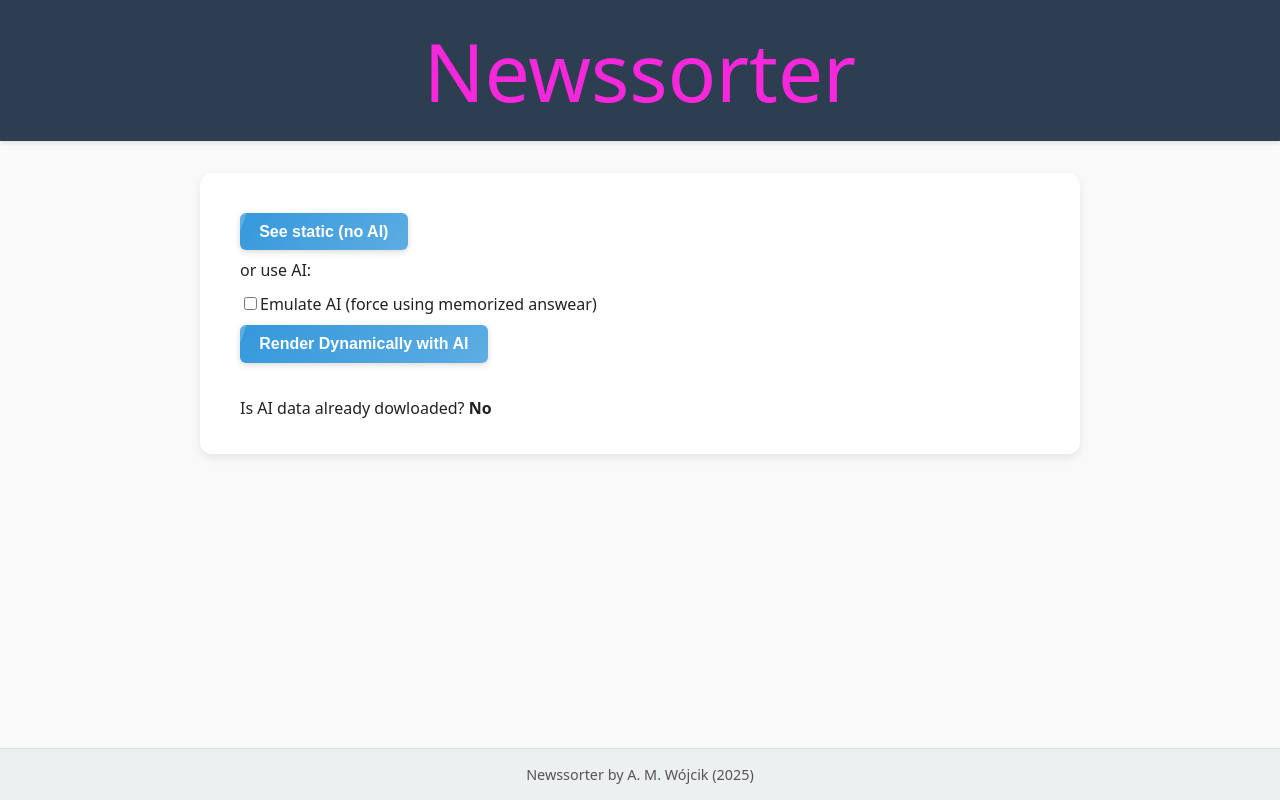
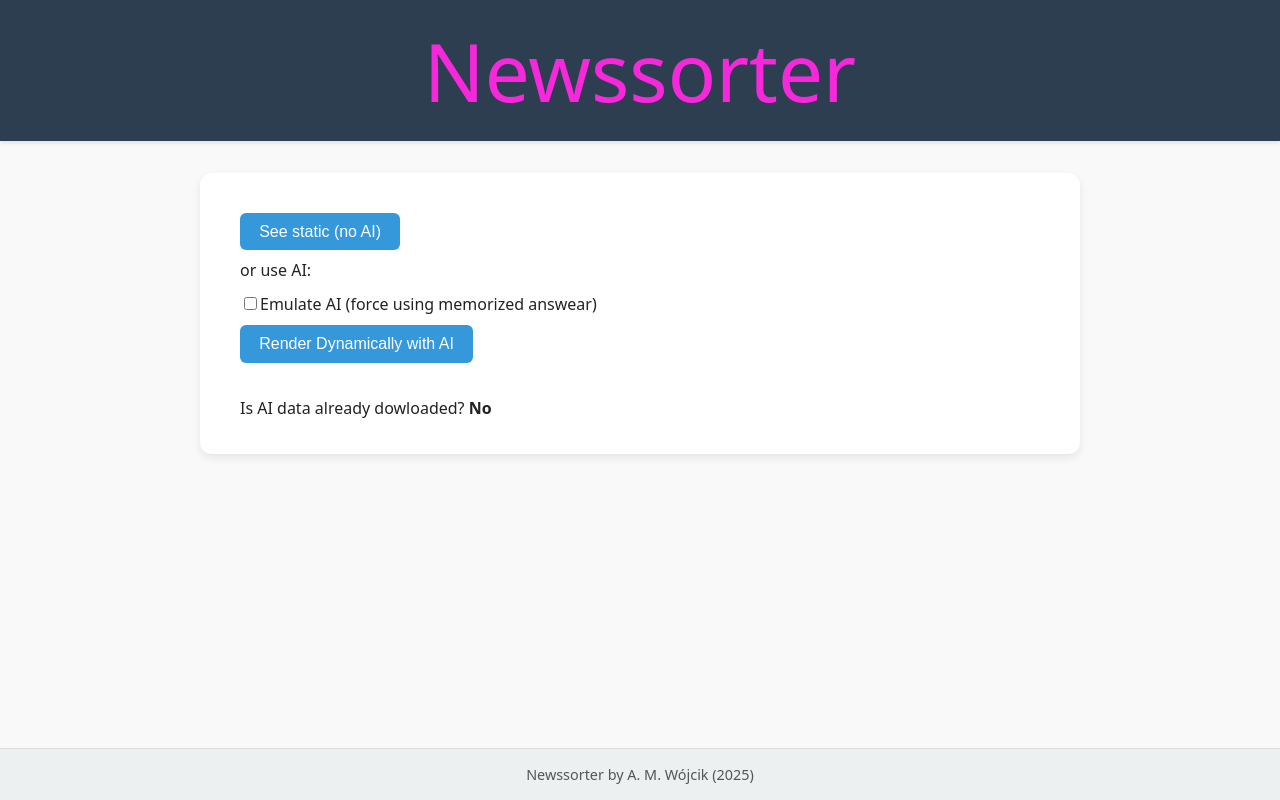
Before and after one commit to ArthurMaxWj/newssorter, a React (Vite) app in the folder frontend/reactapp/: page / in a window 1280 px wide. Built offline with nearby package versions, Linux system fonts and the light colour scheme; a web font is replaced by a local one.

Commit message:
Adjust styles a bit

```diff
--- a/frontend/reactapp/src/index.css
+++ b/frontend/reactapp/src/index.css
@@ -65,40 +65,20 @@ main > section {
 button {
   padding: 0.6rem 1.2rem;
   margin: 0.5rem 0;
-  background: linear-gradient(135deg, #3498db, #5dade2);
+  background-color: #3498db;
   color: white;
   border: none;
   border-radius: 6px;
   font-size: 1rem;
-  font-weight: 600;
   cursor: pointer;
-  transition: all 0.3s ease;
-  box-shadow: 0 2px 6px rgba(0, 0, 0, 0.15);
   position: relative;
-  overflow: hidden;
-}
-
-button::after {
-  content: "";
-  position: absolute;
-  top: 0;
-  left: -100%;
-  width: 100%;
-  height: 100%;
-  background: rgba(255, 255, 255, 0.2);
-  transform: skewX(-20deg);
-  transition: left 0.4s ease;
-  z-index: 0;
+  transition: background 0.1s ease-in-out, box-shadow 0.1s ease, transform 0.1s ease;
 }
 
 button:hover {
-  background: linear-gradient(135deg, #2980b9, #5499c7);
-  transform: translateY(-2px);
-  box-shadow: 0 6px 14px rgba(41, 128, 185, 0.4);
-}
-
-button:hover::after {
-  left: 100%;
+  background-color: #5dade2;
+  box-shadow: 0 3px 6px rgba(50, 50, 50, 0.4); /* blue glow */
+  transform: translateY(-1px); /* pop forward */
 }
 
 
```
